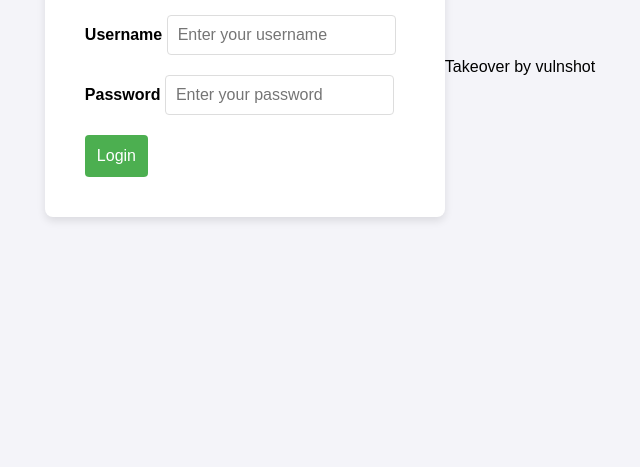
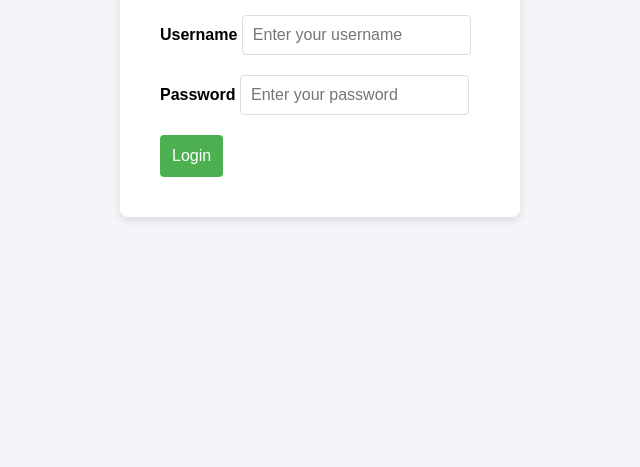
Before and after one commit to websec3/testingstaging, a plain HTML site: page index.html in a window 1280 px wide. Shown: the part 333-800 px from the top of the page, without its empty margins (320-960 px from the left). Drawn offline with Linux system fonts and the light colour scheme.

Commit message:
Update index.html

```diff
--- a/index.html
+++ b/index.html
@@ -93,10 +93,7 @@
             </form>
         </div>
     </div>
-    <footer>
-                    <p>Takeover by vulnshot</p>
 
-    </footer>
     <script>
         alert('takeover by vulnshot');
     </script>
```
